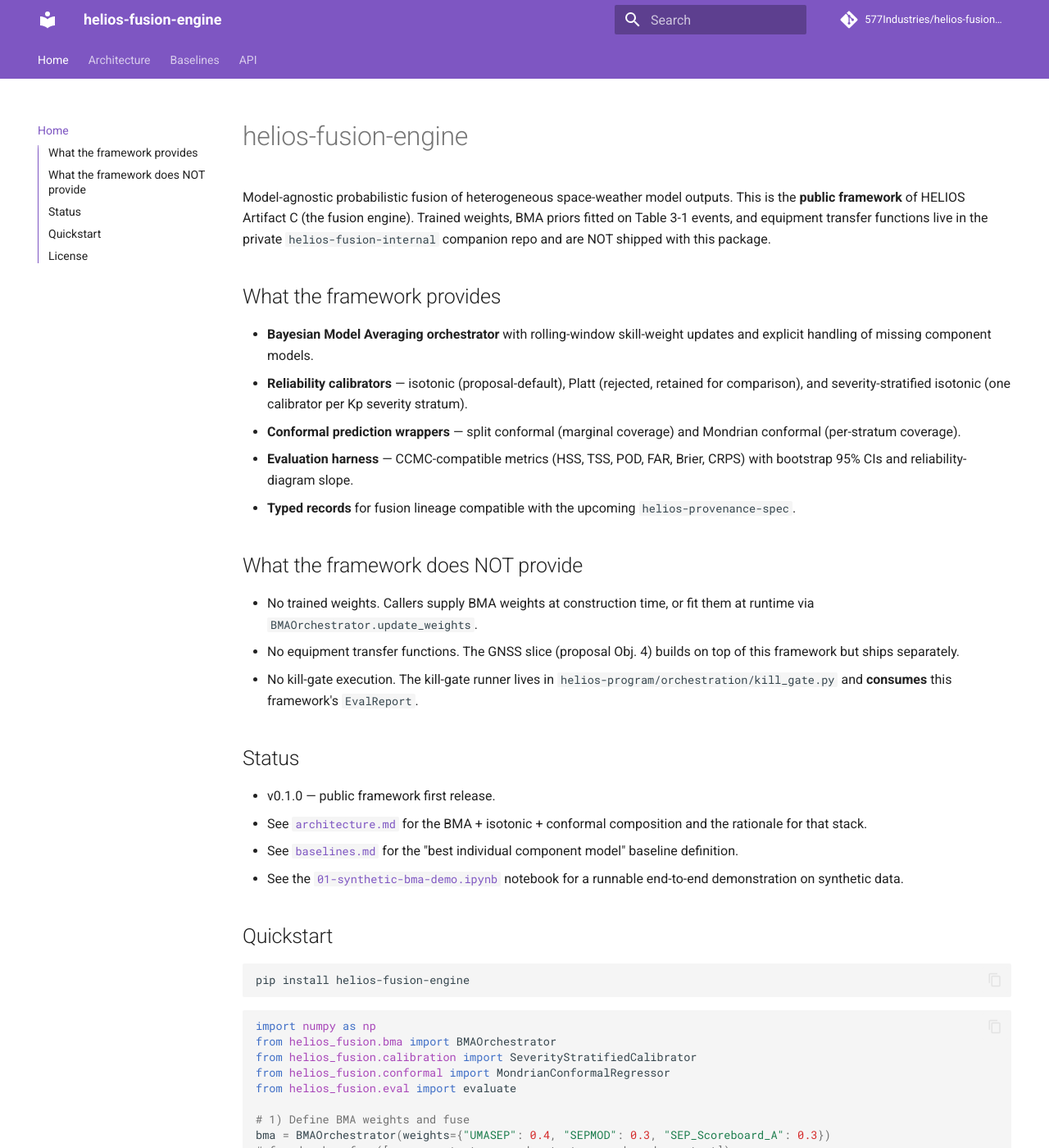
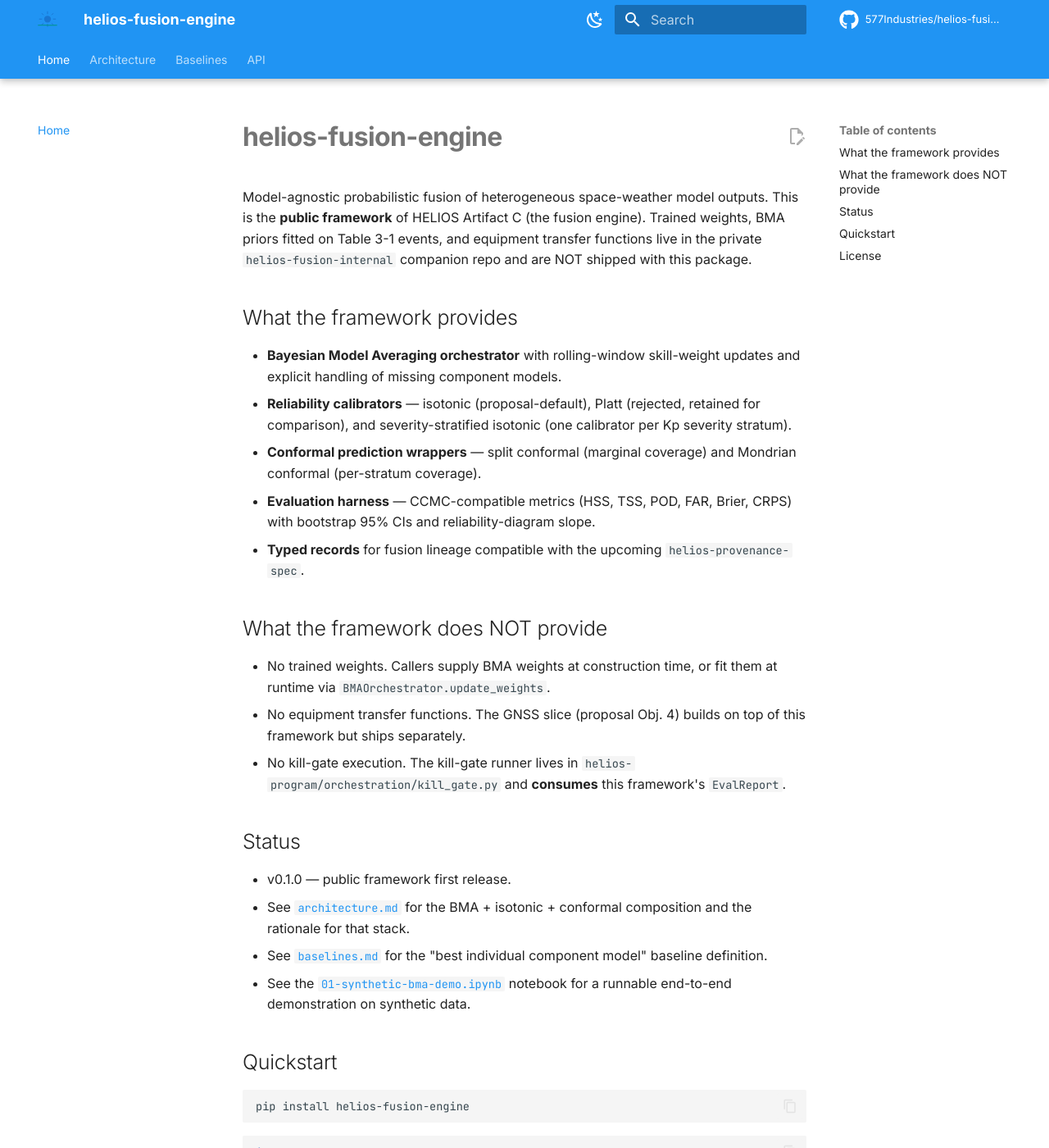
Before and after one commit to 577Industries/helios-fusion-engine, an MkDocs documentation site: the page built from docs/index.md, in a window 1280 px wide and 1400 px high. Shown: the whole window at 82% size. Built offline with MkDocs 1.6.1 and Material for MkDocs 9.7.7, drawn with Linux system fonts in a browser that asks for light colours; comment, search, counter and statistics services are not loaded; some of the changed text lies outside the part shown.

Commit message:
feat(pages): deploy artifact docs site with consistent HELIOS visual style
- mkdocs.yml: palette blue/teal, custom HELIOS logo/favicon, Inter/JetBrains Mono fonts,
  git-revision-date-localized + glightbox plugins, edit-on-GitHub links, social footer
- requirements-docs.txt: pin plugin versions
- .github/workflows/pages.yml: GH Actions build + deploy via actions/configure-pages
  + actions/deploy-pages
- docs/assets/{logo,favicon}.svg: shared HELIOS sun-and-horizon motif (copied from
  helios-program for portfolio-wide visual consistency)
- docs/stylesheets/extra.css: typography + dark-mode polish, 'part of HELIOS program'
  footer attribution

Sister site: https://577industries.github.io/helios-program/

```diff
--- /dev/null
+++ b/docs/stylesheets/extra.css
@@ -0,0 +1,31 @@
+/* HELIOS artifact docs — typography + dark-mode polish.
+   Visual identity matches helios-program (the program landing site) but
+   without the custom hero/cards (artifact docs are reference material). */
+
+[data-md-color-scheme="slate"] .md-typeset code {
+  background: rgba(255,255,255,0.06);
+}
+
+.md-typeset h1 {
+  letter-spacing: -0.02em;
+  font-weight: 700;
+}
+
+.md-typeset table:not([class]) {
+  font-size: 0.9rem;
+}
+
+.md-typeset .admonition, .md-typeset details {
+  border-radius: 0.35rem;
+}
+
+/* Subtle "part of the HELIOS program" footer link */
+.md-footer-meta::after {
+  content: "Part of the HELIOS program — see helios-program for the master plan and proposal companion.";
+  display: block;
+  padding: 0.5rem 1rem;
+  font-size: 0.8rem;
+  opacity: 0.7;
+  text-align: center;
+  border-top: 1px solid rgba(255,255,255,0.1);
+}
--- a/mkdocs.yml
+++ b/mkdocs.yml
@@ -1,44 +1,96 @@
 site_name: helios-fusion-engine
-site_description: "Model-agnostic probabilistic fusion of heterogeneous space-weather model outputs: Bayesian Model Averaging orchestrator, isotonic-regression reliability calibrator, split + Mondrian conformal prediction wrappers, and severity-stratified validation harness with CCMC-compatible metrics (HSS, TSS, POD, FAR, Brier, CRPS)."
-site_url: "https://577industries.github.io/helios-fusion-engine/"
-repo_url: "https://github.com/577Industries/helios-fusion-engine"
+site_description: BMA + isotonic + conformal fusion-engine framework for heterogeneous space-weather model outputs — 577 Industries NASA SBIR Phase I (subtopic SPWX.1.S26A)
+site_url: https://577industries.github.io/helios-fusion-engine/
+site_author: 577 Industries Inc.
+repo_url: https://github.com/577Industries/helios-fusion-engine
 repo_name: 577Industries/helios-fusion-engine
-copyright: "Copyright 2026 577 Industries Inc."
+edit_uri: edit/main/
+copyright: >-
+  Copyright &copy; 2026 577 Industries Inc. — Apache 2.0 license. NASA SBIR Phase I work; no NASA endorsement implied.
+  See <a href="https://577industries.github.io/helios-program/">helios-program</a> for the master plan and proposal companion.
 
 theme:
   name: material
+  logo: assets/logo.svg
+  favicon: assets/favicon.svg
   features:
     - navigation.tabs
+    - navigation.tabs.sticky
     - navigation.sections
-    - toc.integrate
+    - navigation.indexes
+    - navigation.top
+    - navigation.footer
+    - toc.follow
     - search.suggest
+    - search.highlight
     - content.code.copy
+    - content.code.annotate
+    - content.action.edit
   palette:
-    - scheme: default
-      primary: deep purple
-      accent: amber
-    - scheme: slate
-      primary: deep purple
-      accent: amber
+    - media: "(prefers-color-scheme: light)"
+      scheme: default
+      primary: blue
+      accent: teal
+      toggle:
+        icon: material/weather-night
+        name: Switch to dark mode
+    - media: "(prefers-color-scheme: dark)"
+      scheme: slate
+      primary: indigo
+      accent: teal
+      toggle:
+        icon: material/weather-sunny
+        name: Switch to light mode
+  icon:
+    repo: fontawesome/brands/github
+  font:
+    text: Inter
+    code: JetBrains Mono
 
 plugins:
   - search
-  - mkdocstrings:
-      handlers:
-        python:
-          options:
-            docstring_style: google
-            show_source: true
+  - git-revision-date-localized:
+      enable_creation_date: true
+      type: iso_date
+      fallback_to_build_date: true
+  - glightbox
 
 markdown_extensions:
   - admonition
-  - pymdownx.details
-  - pymdownx.highlight
-  - pymdownx.superfences
-  - pymdownx.tabbed
+  - attr_list
+  - footnotes
+  - md_in_html
   - tables
   - toc:
       permalink: true
+      toc_depth: 3
+  - pymdownx.details
+  - pymdownx.emoji:
+      emoji_index: !!python/name:material.extensions.emoji.twemoji
+      emoji_generator: !!python/name:material.extensions.emoji.to_svg
+  - pymdownx.highlight:
+      anchor_linenums: true
+      line_spans: __span
+      pygments_lang_class: true
+  - pymdownx.inlinehilite
+  - pymdownx.superfences
+  - pymdownx.tabbed:
+      alternate_style: true
+  - pymdownx.tasklist:
+      custom_checkbox: true
+
+extra:
+  social:
+    - icon: fontawesome/brands/github
+      link: https://github.com/577Industries/helios-fusion-engine
+      name: helios-fusion-engine on GitHub
+    - icon: fontawesome/brands/linkedin
+      link: https://www.linkedin.com/company/577-industries/
+      name: 577 Industries on LinkedIn
+  generator: false
+
+extra_css:
+  - stylesheets/extra.css
 
 nav:
   - Home: index.md
--- /dev/null
+++ b/requirements-docs.txt
@@ -0,0 +1,4 @@
+mkdocs-material==9.5.27
+mkdocs-git-revision-date-localized-plugin==1.2.6
+mkdocs-glightbox==0.4.0
+pymdown-extensions==10.9
```
Also changed, not shown: docs/assets/favicon.svg (added), docs/assets/logo.svg (added), 1 other file.
